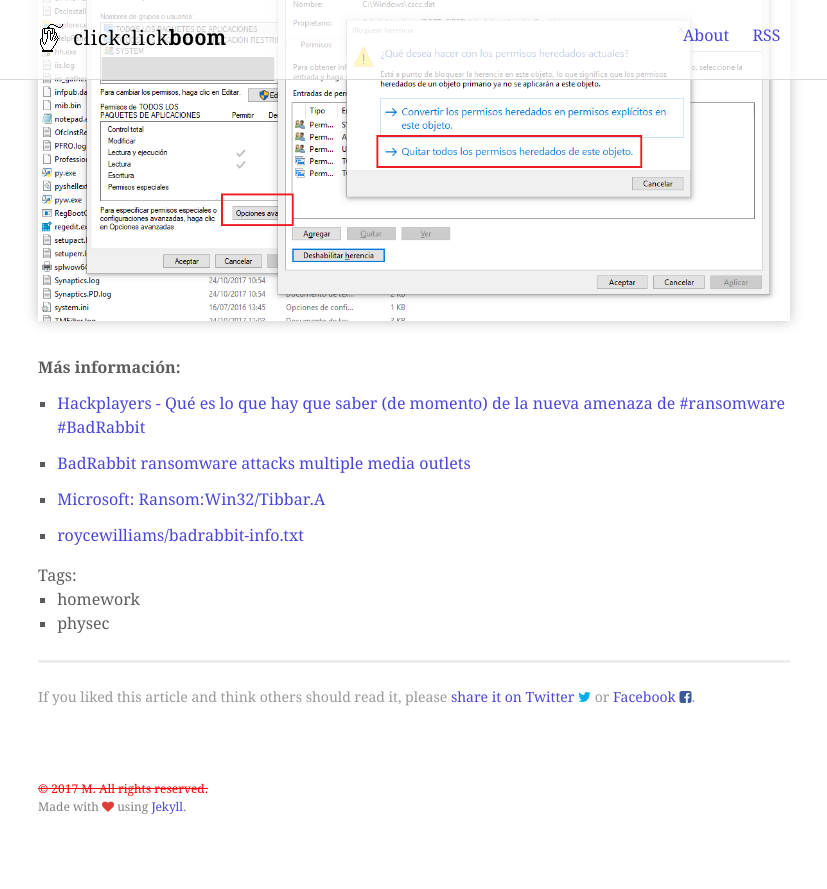
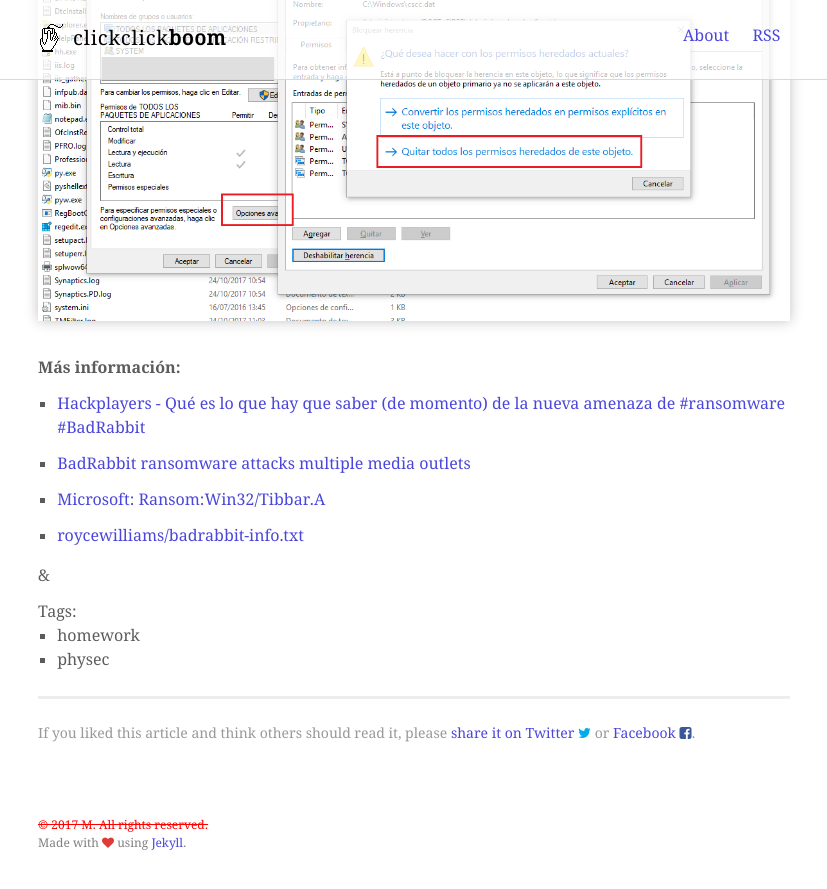
Before and after one commit to mrpnkt/mrpnkt.github.io, a Jekyll site: the page built from _posts/2017-10-25-prevenir-la-ejecuccion-de-badrabbit.md, in a window 1280 px wide and 900 px high, scrolled down 1887 px. Shown: the top 889 px of the window, without its empty margins (226-1053 px from the left). Built offline with Jekyll 4.4.1, drawn with Linux system fonts in a browser that asks for light colours; before the commit the page ends 2751 px from its top, so only the background shows below that.

Commit message:
Update 2017-10-25-prevenir-la-ejecuccion-de-badrabbit.md

```diff
--- a/_posts/2017-10-25-prevenir-la-ejecuccion-de-badrabbit.md
+++ b/_posts/2017-10-25-prevenir-la-ejecuccion-de-badrabbit.md
@@ -44,3 +44,5 @@ y [quitar los permisos heredados](https://twitter.com/0xAmit/status/922911491694
 * [Microsoft: Ransom:Win32/Tibbar.A](https://www.microsoft.com/en-us/wdsi/threats/malware-encyclopedia-description?Name=Ransom:Win32/Tibbar.A)
 
 * [roycewilliams/badrabbit-info.txt](https://gist.github.com/roycewilliams/a723aaf8a6ac3ba4f817847610935cfb)
+
+&amp;
```
